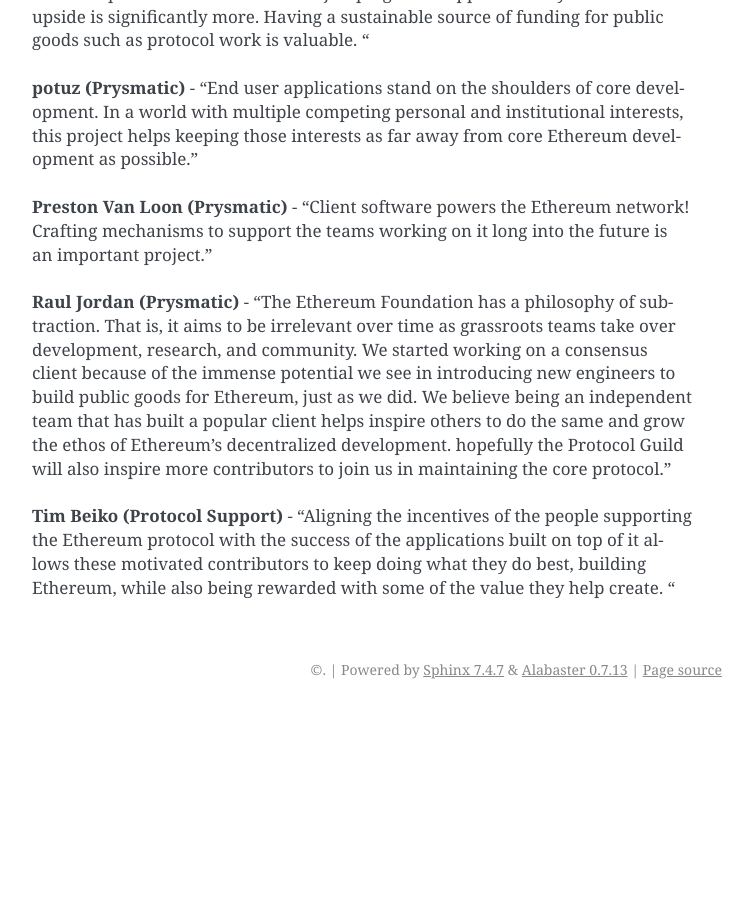
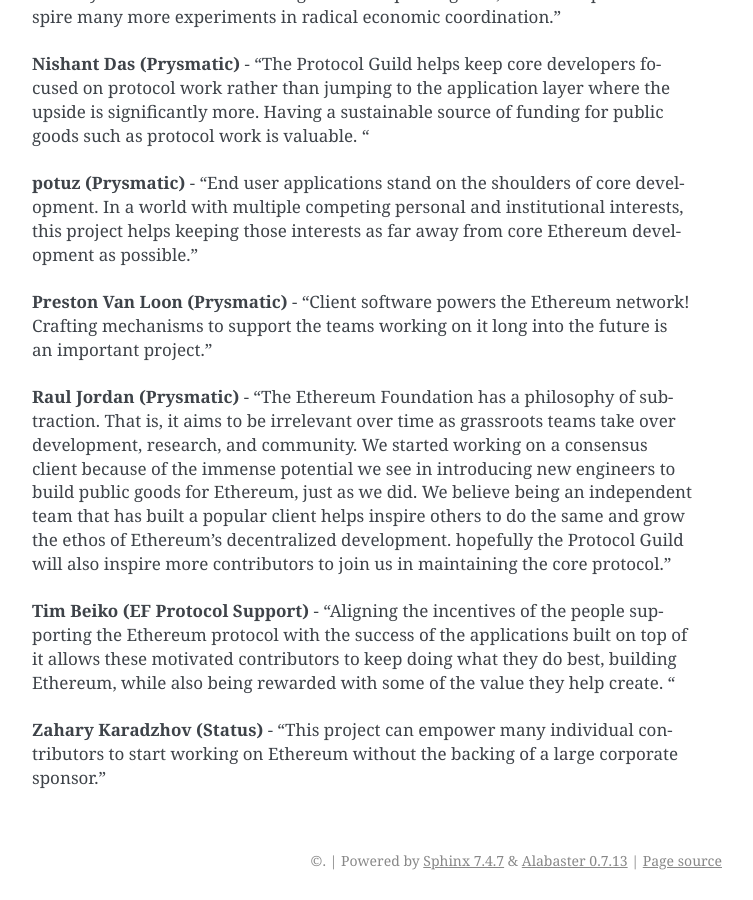
Before and after one commit to protocolguild/documentation, a Sphinx documentation site: the page built from docs/9-quotes.md, in a window 1280 px wide and 900 px high, scrolled down 2181 px. Shown: the whole window, without its empty margins (388-1141 px from the left). Built offline with Sphinx 7.4.7, drawn with Linux system fonts in a browser that asks for light colours; before the commit the page ends 2890 px from its top, so only the background shows below that; some of the changed text lies outside the part shown.

Commit message:
Update 9-quotes.md

```diff
--- a/docs/9-quotes.md
+++ b/docs/9-quotes.md
@@ -13,6 +13,7 @@
 **Core Contributor** - "Let's make base layer r&d long term sexy!" <br><br>
 **Core Contributor** - "prysm implements the ethereum beacon chain proof of stake protocol. The beacon chain is important because eliminating proof of work is a moral imperative. Multiple implementations of the beacon chain do and should exist for the resilience of the network. prysm is written in go, which is a language designed to minimize the complexity of strongly typed, highly concurrent source code. This means that prysm can be performant, have good support for safety and correctness, while also being built from source code that is easier to read and audit than other system languages. More eyes on the implementation should lead to greater understanding of how the system works and more confidence in the network." <br><br>
 **Core Contributor** - "The Ethereum ecosystem is capable of delivering enormous value. But a huge disparity has arisen between the rewards available to those who build the Ethereum protocol and those who build _on_ the Ethereum protocol. The whole community should be concerned about this: unless the foundations are continually maintained and improved, the entire building is at risk. Almost uniquely, our own technology gives us the tools to align all our incentives. The Protocol Guild is a creative approach to recognising and rewarding the foundation-builders - essential if we want to continue to deliver on Ethereum's promise long into the future." <br><br>
+**Core Contributor** - "The whole is greater than the sum of the parts.  But without the parts there is no whole. This project addresses the parts without diminishing the whole." <br><br>
 **Gary Schulte (Besu)** - "Narrowing the incentive gap between Ethereum core-protocol work and the more lucrative application space is an important effort worth putting time and resources into. " <br><br>
 **Justin Florentine (Besu)** - "Funding public goods is a hard problem, I look forward to making some mistakes along the way so others can learn from us. Someone's gotta try!" <br><br>
 **Łukasz Rozmej (Nethermind)** - "Client diversity, R&D (Account Abstraction, MEV, Witness Protocol)" <br><br>
@@ -22,4 +23,5 @@
 **potuz (Prysmatic)** - "End user applications stand on the shoulders of core development. In a world with multiple competing personal and institutional interests, this project helps keeping those interests as far away from core Ethereum development as possible." <br><br>
 **Preston Van Loon (Prysmatic)** - "Client software powers the Ethereum network! Crafting mechanisms to support the teams working on it long into the future is an important project." <br><br>
 **Raul Jordan (Prysmatic)** - "The Ethereum Foundation has a philosophy of subtraction. That is, it aims to be irrelevant over time as grassroots teams take over development, research, and community. We started working on a consensus client because of the immense potential we see in introducing new engineers to build public goods for Ethereum, just as we did. We believe being an independent team that has built a popular client helps inspire others to do the same and grow the ethos of Ethereum's decentralized development. hopefully the Protocol Guild will also inspire more contributors to join us in maintaining the core protocol." <br><br>
-**Tim Beiko (Protocol Support)** - "Aligning the incentives of the people supporting the Ethereum protocol with the success of the applications built on top of it allows these motivated contributors to keep doing what they do best, building Ethereum, while also being rewarded with some of the value they help create. " <br><br>
+**Tim Beiko (EF Protocol Support)** - "Aligning the incentives of the people supporting the Ethereum protocol with the success of the applications built on top of it allows these motivated contributors to keep doing what they do best, building Ethereum, while also being rewarded with some of the value they help create. " <br><br>
+**Zahary Karadzhov (Status)** - "This project can empower many individual contributors to start working on Ethereum without the backing of a large corporate sponsor." <br><br>
```
